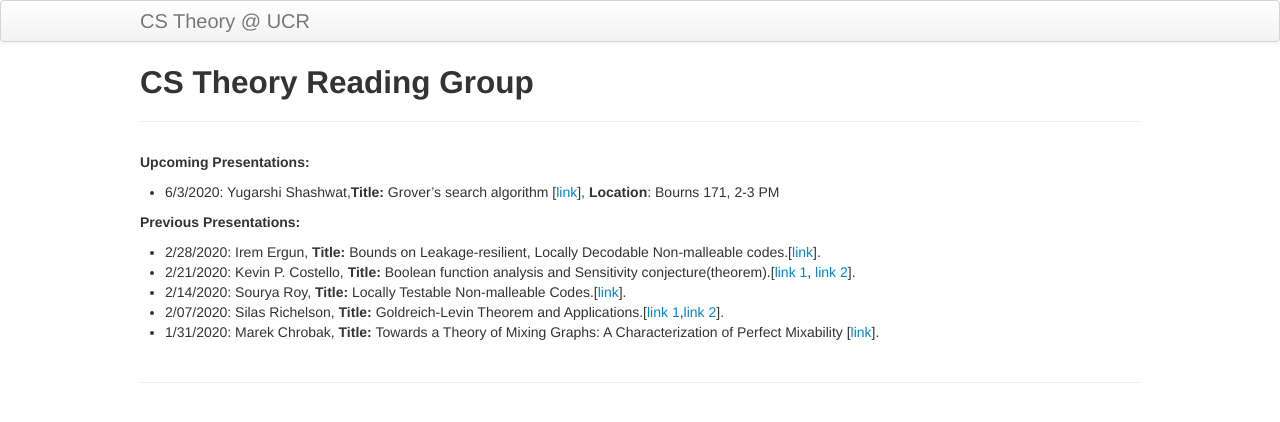
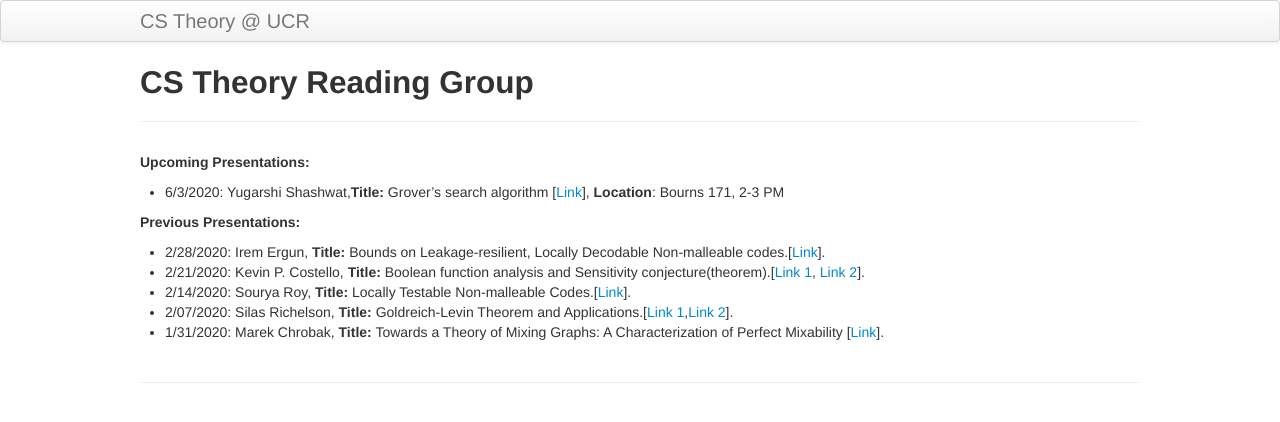
Before and after one commit to SRA2/cstweb, a Jekyll site: the page built from index.md, in a window 1280 px wide. Shown: the top 422 px of the page. Built offline with Jekyll 4.4.1, drawn with Linux system fonts in a browser that asks for light colours.

```diff
--- a/index.md
+++ b/index.md
@@ -5,12 +5,12 @@ tagline:
 description:
 ---
 **Upcoming Presentations:**
-* 6/3/2020: Yugarshi Shashwat,**Title:** Grover's search algorithm [[link](https://en.wikipedia.org/wiki/Grover%27s_algorithm)], **Location**: Bourns 171, 2-3 PM
+* 6/3/2020: Yugarshi Shashwat,**Title:** Grover's search algorithm [[Link](https://en.wikipedia.org/wiki/Grover%27s_algorithm)], **Location**: Bourns 171, 2-3 PM
 
 
 **Previous Presentations:**
-* 2/28/2020: Irem Ergun, **Title:** Bounds on Leakage-resilient, Locally Decodable Non-malleable codes.[[link](https://eprint.iacr.org/2017/015)].
-* 2/21/2020: Kevin P. Costello, **Title:** Boolean function analysis and Sensitivity conjecture(theorem).[[link 1](https://arxiv.org/abs/1907.00847), [link 2](https://www.cs.stanford.edu/~knuth/papers/huang.pdf)].
-* 2/14/2020: Sourya Roy, **Title:** Locally Testable Non-malleable Codes.[[link](https://eccc.weizmann.ac.il/report/2019/117/)].
-* 2/07/2020: Silas Richelson, **Title:** Goldreich-Levin Theorem and Applications.[[link 1](https://theory.stanford.edu/~trevisan/cs276/lecture12.pdf),[link 2](https://eprint.iacr.org/2019/1195)].
-* 1/31/2020: Marek Chrobak, **Title:** Towards a Theory of Mixing Graphs: A Characterization of Perfect Mixability [[link](https://arxiv.org/pdf/1806.08875.pdf)].
+* 2/28/2020: Irem Ergun, **Title:** Bounds on Leakage-resilient, Locally Decodable Non-malleable codes.[[Link](https://eprint.iacr.org/2017/015)].
+* 2/21/2020: Kevin P. Costello, **Title:** Boolean function analysis and Sensitivity conjecture(theorem).[[Link 1](https://arxiv.org/abs/1907.00847), [Link 2](https://www.cs.stanford.edu/~knuth/papers/huang.pdf)].
+* 2/14/2020: Sourya Roy, **Title:** Locally Testable Non-malleable Codes.[[Link](https://eccc.weizmann.ac.il/report/2019/117/)].
+* 2/07/2020: Silas Richelson, **Title:** Goldreich-Levin Theorem and Applications.[[Link 1](https://theory.stanford.edu/~trevisan/cs276/lecture12.pdf),[Link 2](https://eprint.iacr.org/2019/1195)].
+* 1/31/2020: Marek Chrobak, **Title:** Towards a Theory of Mixing Graphs: A Characterization of Perfect Mixability [[Link](https://arxiv.org/pdf/1806.08875.pdf)].
```
